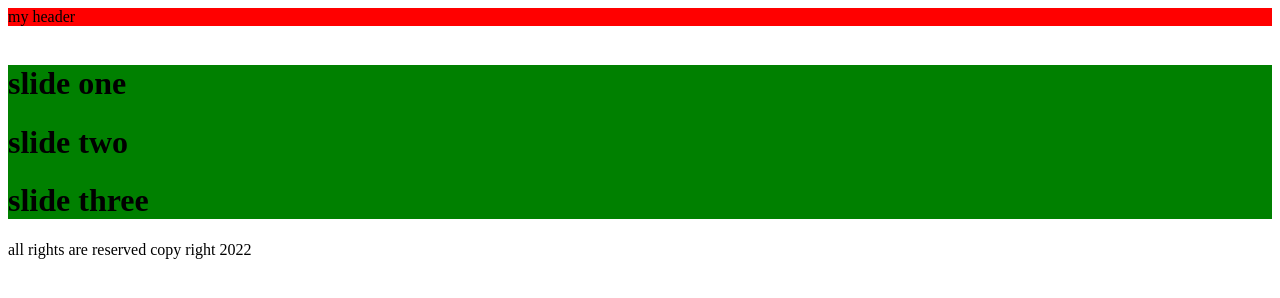
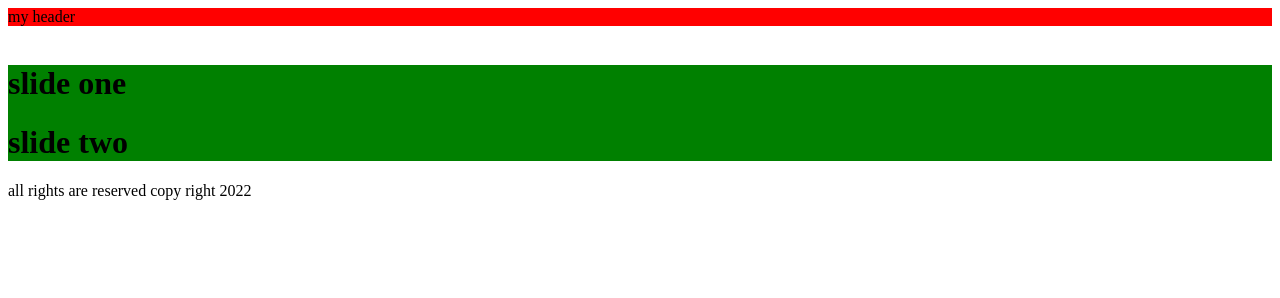
Before and after one commit to shahryar1382/git-project, a plain HTML site: page index.html in a window 1280 px wide. Drawn offline with Linux system fonts and the light colour scheme.

Commit message:
slide three removed

```diff
--- a/index.html
+++ b/index.html
@@ -22,9 +22,6 @@
         <h1>
             slide two
         </h1>
-        <h1>
-            slide three
-        </h1>
     </div>
     <footer>
         all rights are reserved copy right 2022
```
